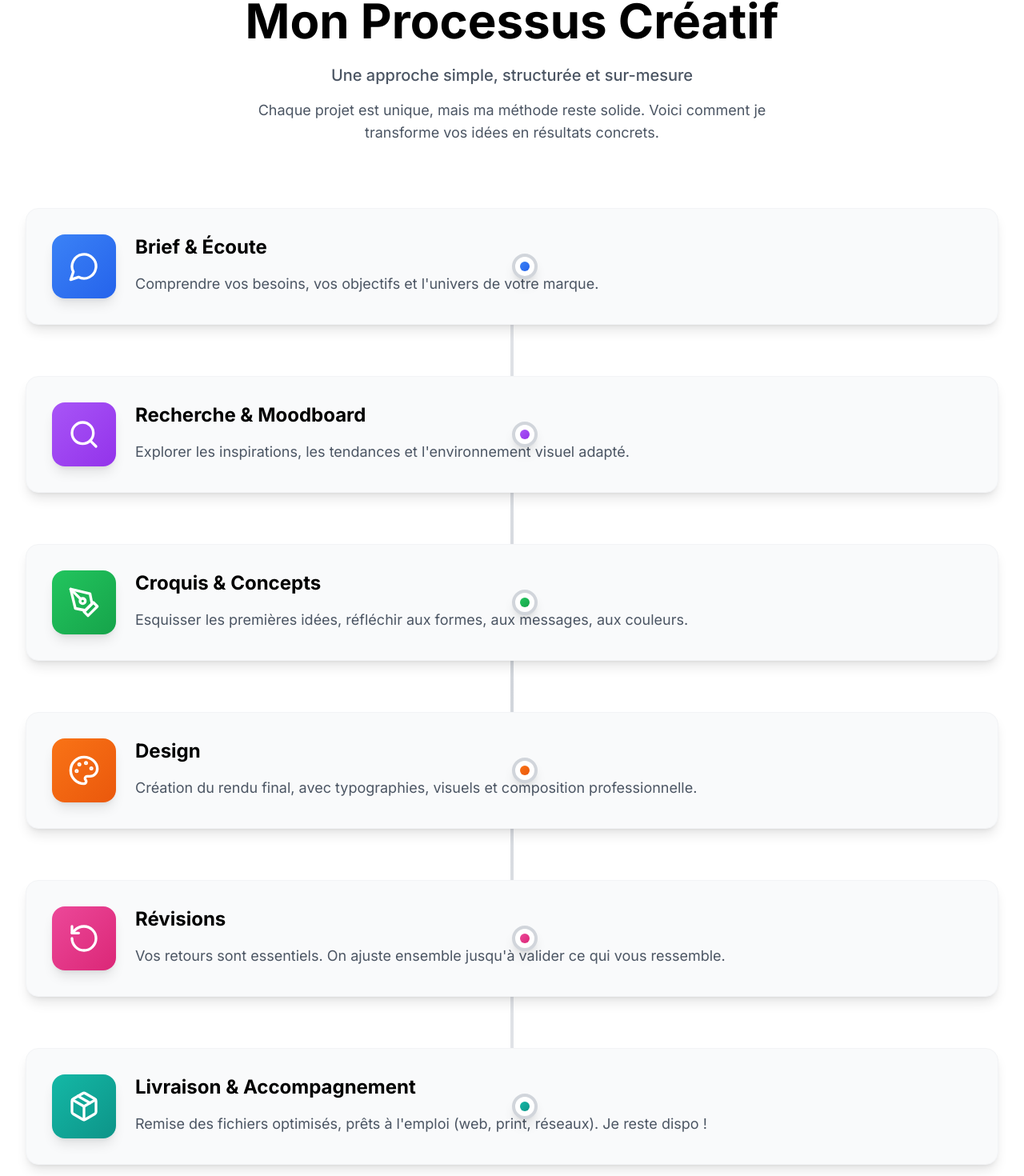
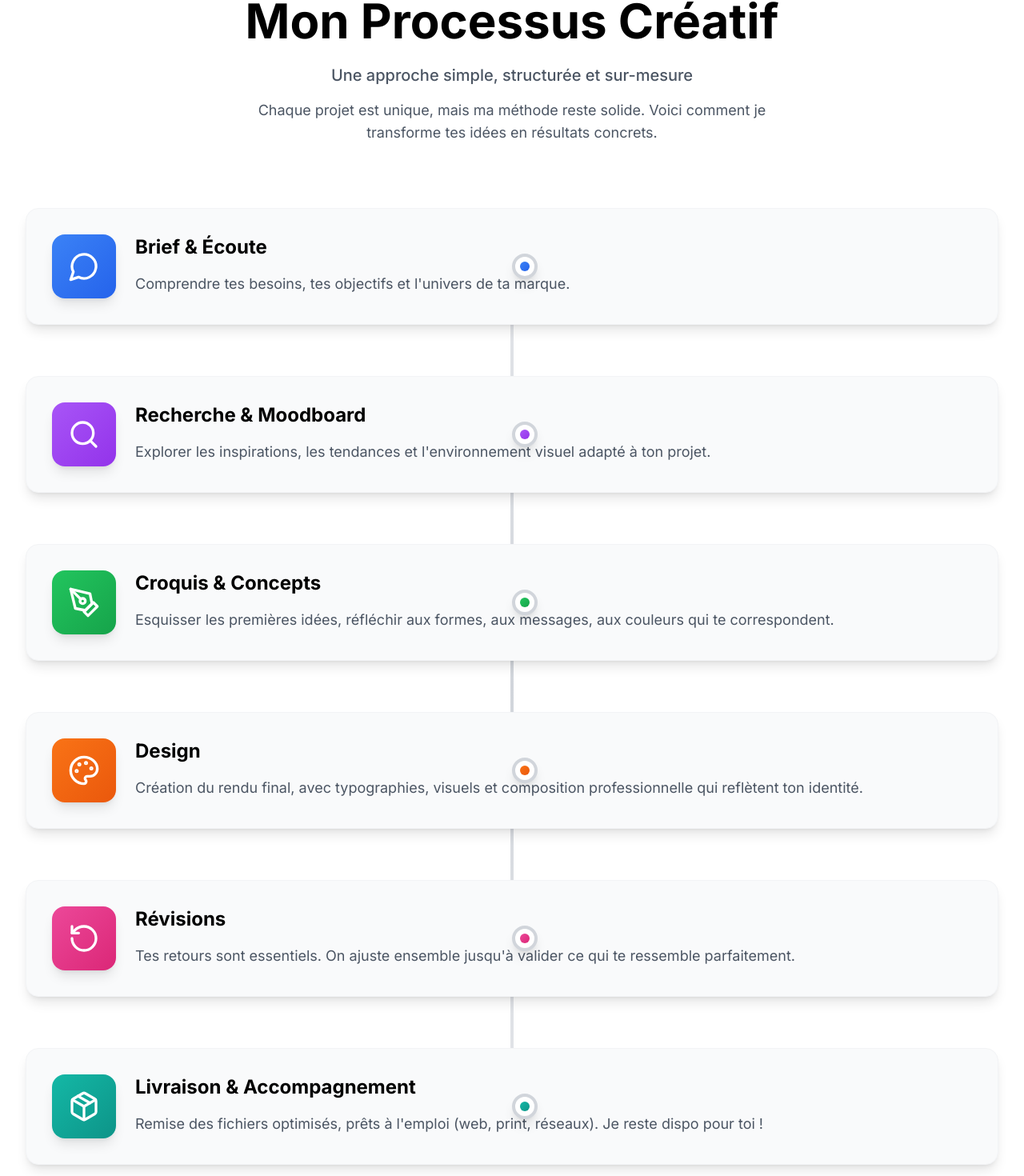
Before and after one commit to serfgxgsdfgcvg/asd, a React (Vite) app: page / in a window 1280 px wide. Shown: the part 3976-5446 px from the top of the page at 80% size. Built offline with nearby package versions, Linux system fonts and the light colour scheme.

Commit message:
Modifier le composant Process pour utiliser le tutoiement

```diff
--- a/src/components/Process.tsx
+++ b/src/components/Process.tsx
@@ -11,7 +11,7 @@ export default function Process() {
       id: 1,
       icon: MessageCircle,
       title: 'Brief & Écoute',
-      description: 'Comprendre vos besoins, vos objectifs et l\'univers de votre marque.',
+      description: 'Comprendre tes besoins, tes objectifs et l\'univers de ta marque.',
       color: 'from-blue-500 to-blue-600',
       delay: 0.1
     },
@@ -19,7 +19,7 @@ export default function Process() {
       id: 2,
       icon: Search,
       title: 'Recherche & Moodboard',
-      description: 'Explorer les inspirations, les tendances et l\'environnement visuel adapté.',
+      description: 'Explorer les inspirations, les tendances et l\'environnement visuel adapté à ton projet.',
       color: 'from-purple-500 to-purple-600',
       delay: 0.2
     },
@@ -27,7 +27,7 @@ export default function Process() {
       id: 3,
       icon: PenTool,
       title: 'Croquis & Concepts',
-      description: 'Esquisser les premières idées, réfléchir aux formes, aux messages, aux couleurs.',
+      description: 'Esquisser les premières idées, réfléchir aux formes, aux messages, aux couleurs qui te correspondent.',
       color: 'from-green-500 to-green-600',
       delay: 0.3
     },
@@ -35,7 +35,7 @@ export default function Process() {
       id: 4,
       icon: Palette,
       title: 'Design',
-      description: 'Création du rendu final, avec typographies, visuels et composition professionnelle.',
+      description: 'Création du rendu final, avec typographies, visuels et composition professionnelle qui reflètent ton identité.',
       color: 'from-orange-500 to-orange-600',
       delay: 0.4
     },
@@ -43,7 +43,7 @@ export default function Process() {
       id: 5,
       icon: RotateCcw,
       title: 'Révisions',
-      description: 'Vos retours sont essentiels. On ajuste ensemble jusqu\'à valider ce qui vous ressemble.',
+      description: 'Tes retours sont essentiels. On ajuste ensemble jusqu\'à valider ce qui te ressemble parfaitement.',
       color: 'from-pink-500 to-pink-600',
       delay: 0.5
     },
@@ -51,7 +51,7 @@ export default function Process() {
       id: 6,
       icon: Package,
       title: 'Livraison & Accompagnement',
-      description: 'Remise des fichiers optimisés, prêts à l\'emploi (web, print, réseaux). Je reste dispo !',
+      description: 'Remise des fichiers optimisés, prêts à l\'emploi (web, print, réseaux). Je reste dispo pour toi !',
       color: 'from-teal-500 to-teal-600',
       delay: 0.6
     }
@@ -115,7 +115,7 @@ export default function Process() {
             transition={{ delay: 0.5 }}
             className="text-lg text-gray-600 dark:text-gray-300 max-w-2xl mx-auto"
           >
-            Chaque projet est unique, mais ma méthode reste solide. Voici comment je transforme vos idées en résultats concrets.
+            Chaque projet est unique, mais ma méthode reste solide. Voici comment je transforme tes idées en résultats concrets.
           </motion.p>
         </motion.div>
 
@@ -218,7 +218,7 @@ export default function Process() {
               transition={{ delay: 1.1 }}
               className="text-gray-600 dark:text-gray-300 mb-8 text-lg max-w-2xl mx-auto"
             >
-              Parlons de votre vision et voyons comment nous pouvons la concrétiser ensemble.
+              Parlons de ta vision et voyons comment nous pouvons la concrétiser ensemble.
             </motion.p>
 
             <motion.a
```
